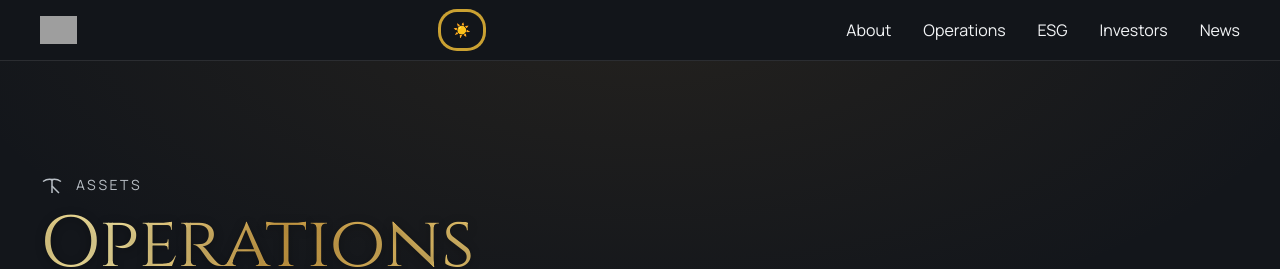
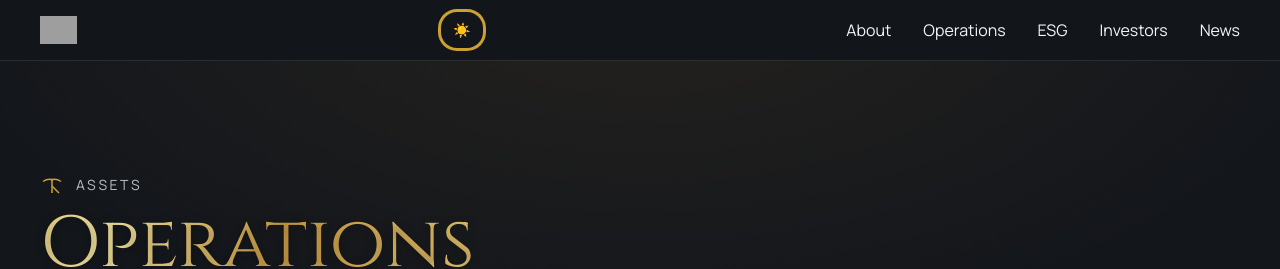
Before and after one commit to Capdavid777/gold-ore, a Next.js app: page /operations in a window 1280 px wide. Shown: the top 269 px of the page. Built offline with nearby package versions, Linux system fonts and the light colour scheme; no server answers; grey boxes are pictures that could not be loaded.

Commit message:
Update page.tsx

```diff
--- a/src/app/operations/page.tsx
+++ b/src/app/operations/page.tsx
@@ -112,9 +112,9 @@ export default function OperationsPage() {
             viewport={{ once: true, amount: 0.3 }}
             transition={{ duration: 0.6, ease: "easeOut" }}
           >
-            {/* Reverted to original muted color */}
+            {/* Icon gold, text unchanged */}
             <div className="flex items-center gap-3">
-              <Icon.Pickaxe aria-hidden className="h-6 w-6 text-text-muted" />
+              <Icon.Pickaxe aria-hidden className="h-6 w-6" style={{ color: "var(--go-gold,#caa132)" }} />
               <p className="text-sm uppercase tracking-[0.18em] text-text-muted">Assets</p>
             </div>
 
```
